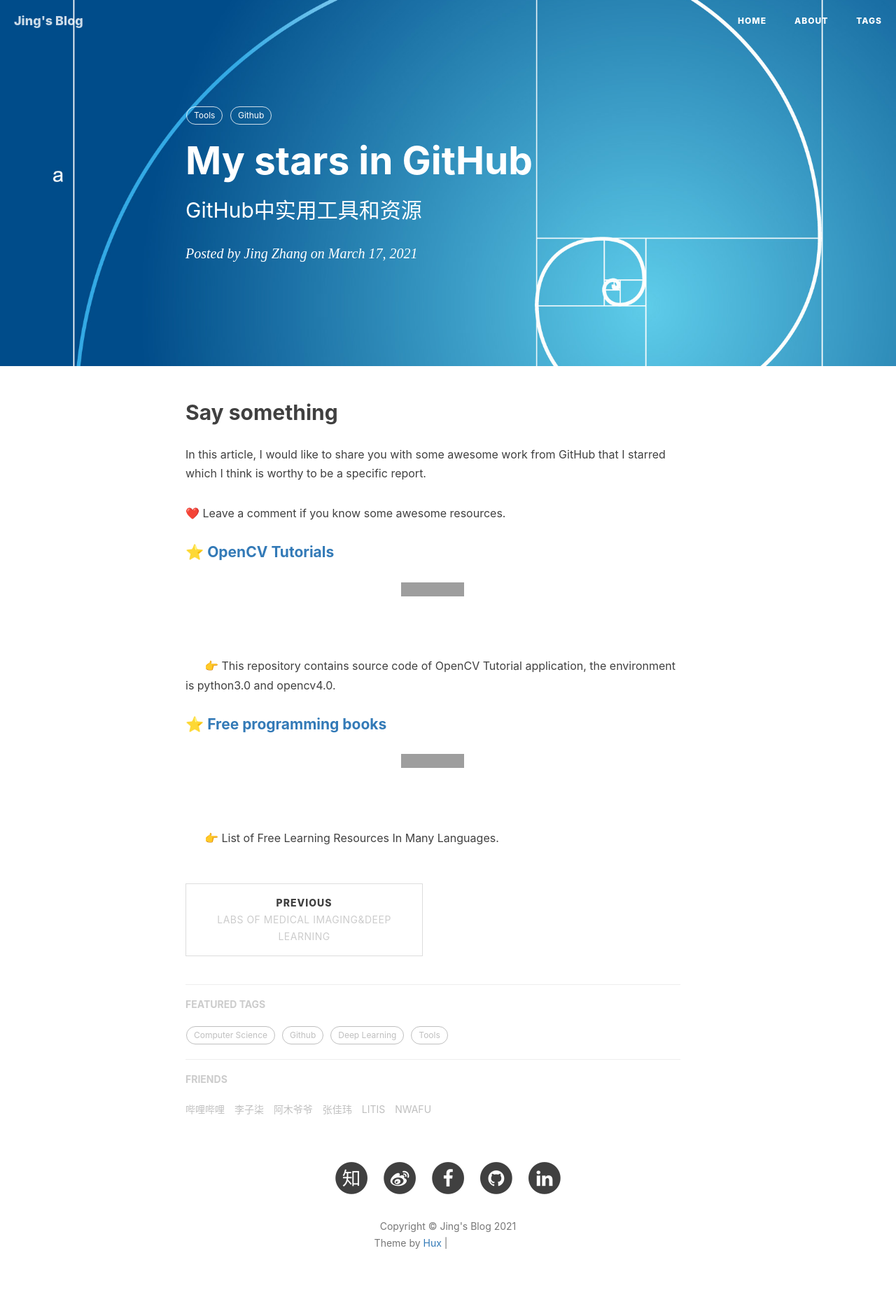
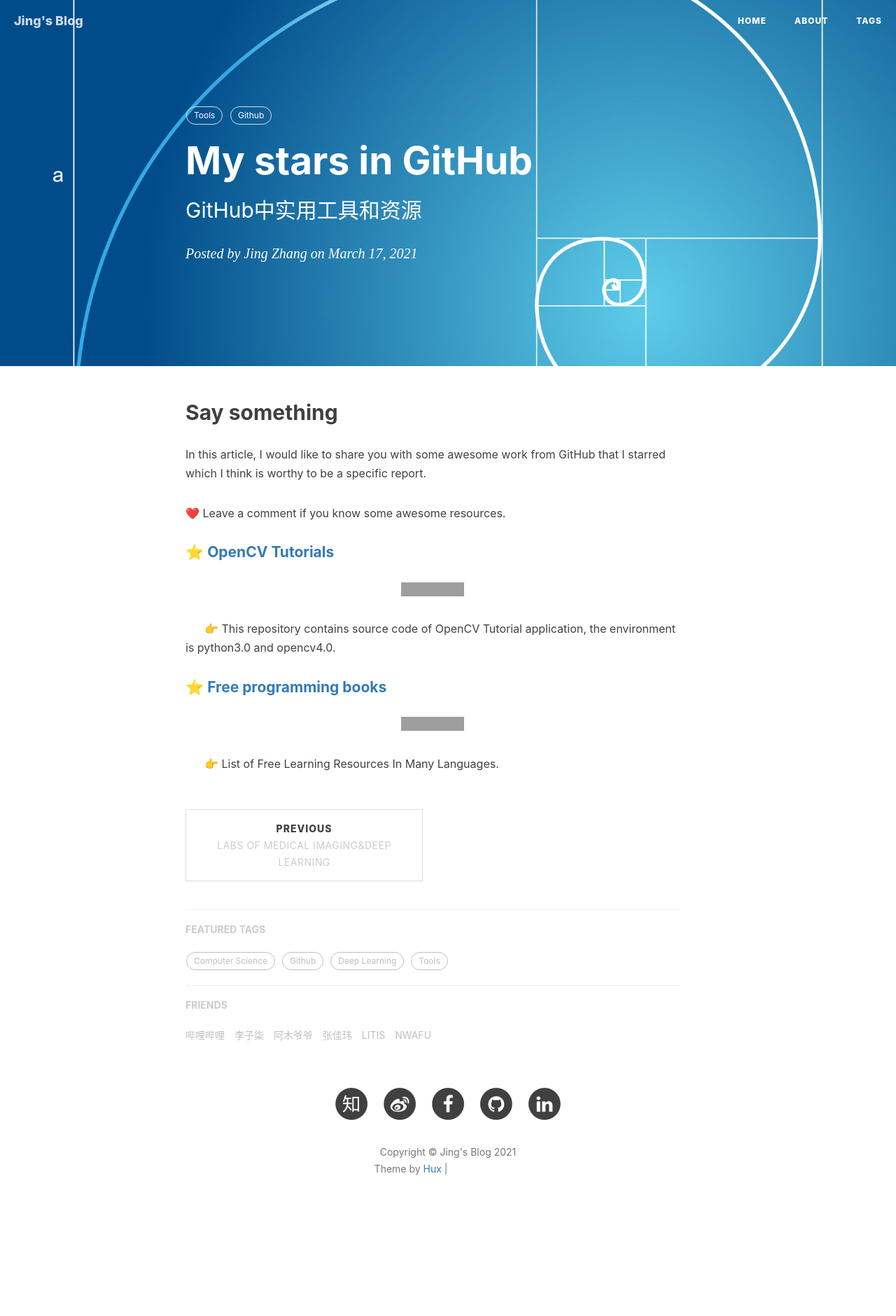
Before and after one commit to jizhang02/jizhang02.github.io, a Jekyll site: the page built from _posts/2021-03-17-github.markdown, in a window 1280 px wide. Shown: the whole page at 70% size. Built offline with Jekyll 4.4.1, drawn with Linux system fonts in a browser that asks for light colours; nearby versions of some CDN libraries; comment, search, counter and statistics services are not loaded; after the commit the page ends 1774 px from its top, so only the background shows below that; grey boxes are pictures that could not be loaded.

Commit message:
Update 2021-03-17-github.markdown

```diff
--- a/_posts/2021-03-17-github.markdown
+++ b/_posts/2021-03-17-github.markdown
@@ -19,8 +19,8 @@
 
 ❤️ Leave a comment if you know some awesome resources.<br>
 
-#### ⭐ [OpenCV Tutorials](https://github.com/JimmyHHua/opencv_tutorials) ![emoji](https://img.shields.io/github/stars/JimmyHHua/opencv_tutorials?style=social)<br>
+#### ⭐ [OpenCV Tutorials](https://github.com/JimmyHHua/opencv_tutorials) ![emoji]( https://img.shields.io/github/stars/JimmyHHua/opencv_tutorials?style=social)
 &nbsp; &nbsp;&nbsp;&nbsp;  👉 This repository contains source code of OpenCV Tutorial application, the environment is python3.0 and opencv4.0.
 
-#### ⭐ [Free programming books](https://github.com/EbookFoundation/free-programming-books) ![emoji](https://img.shields.io/github/stars/EbookFoundation/free-programming-books?style=social)<br>
+#### ⭐ [Free programming books](https://github.com/EbookFoundation/free-programming-books) ![emoji]( https://img.shields.io/github/stars/EbookFoundation/free-programming-books?style=social)
 &nbsp; &nbsp;&nbsp;&nbsp;  👉 List of Free Learning Resources In Many Languages.
```
